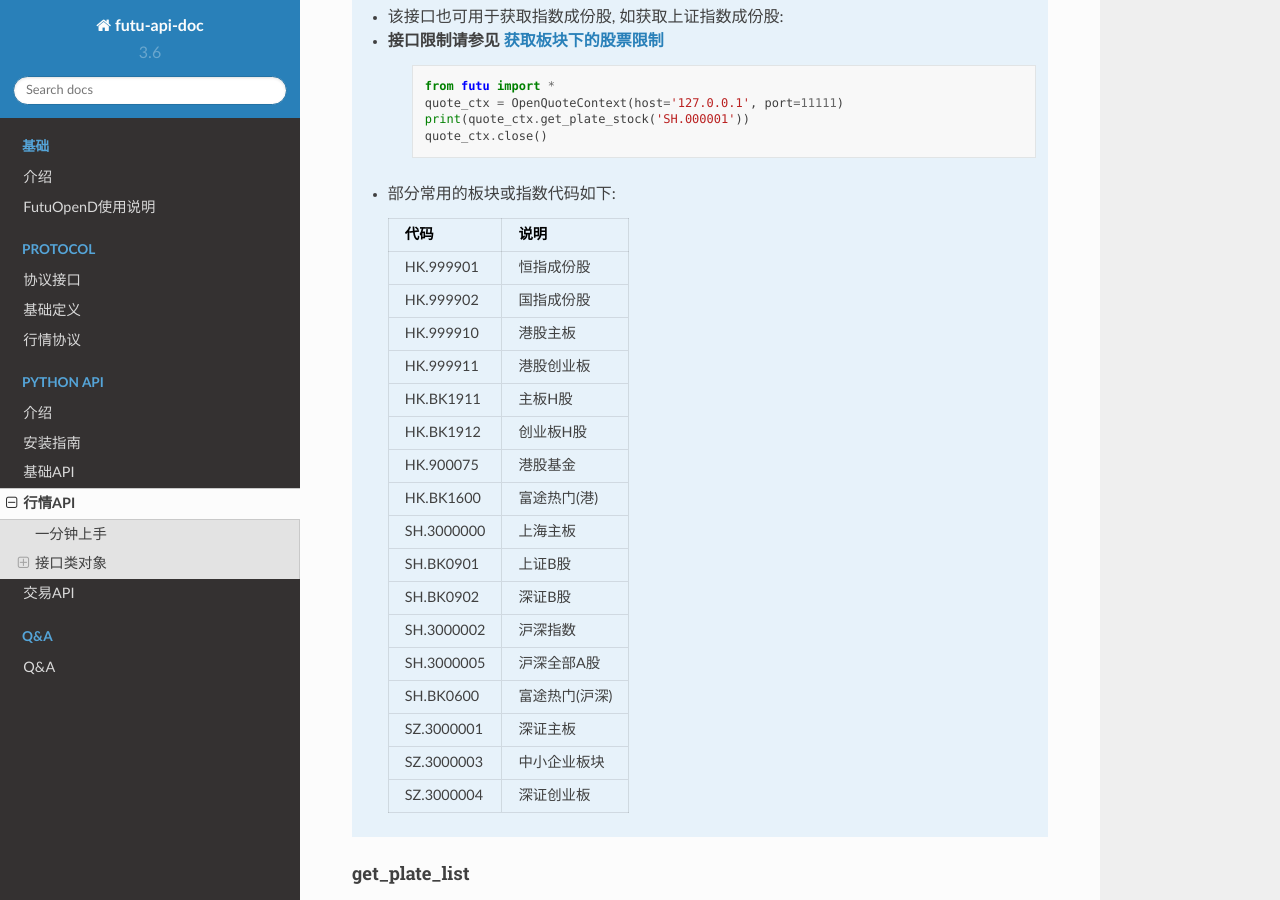
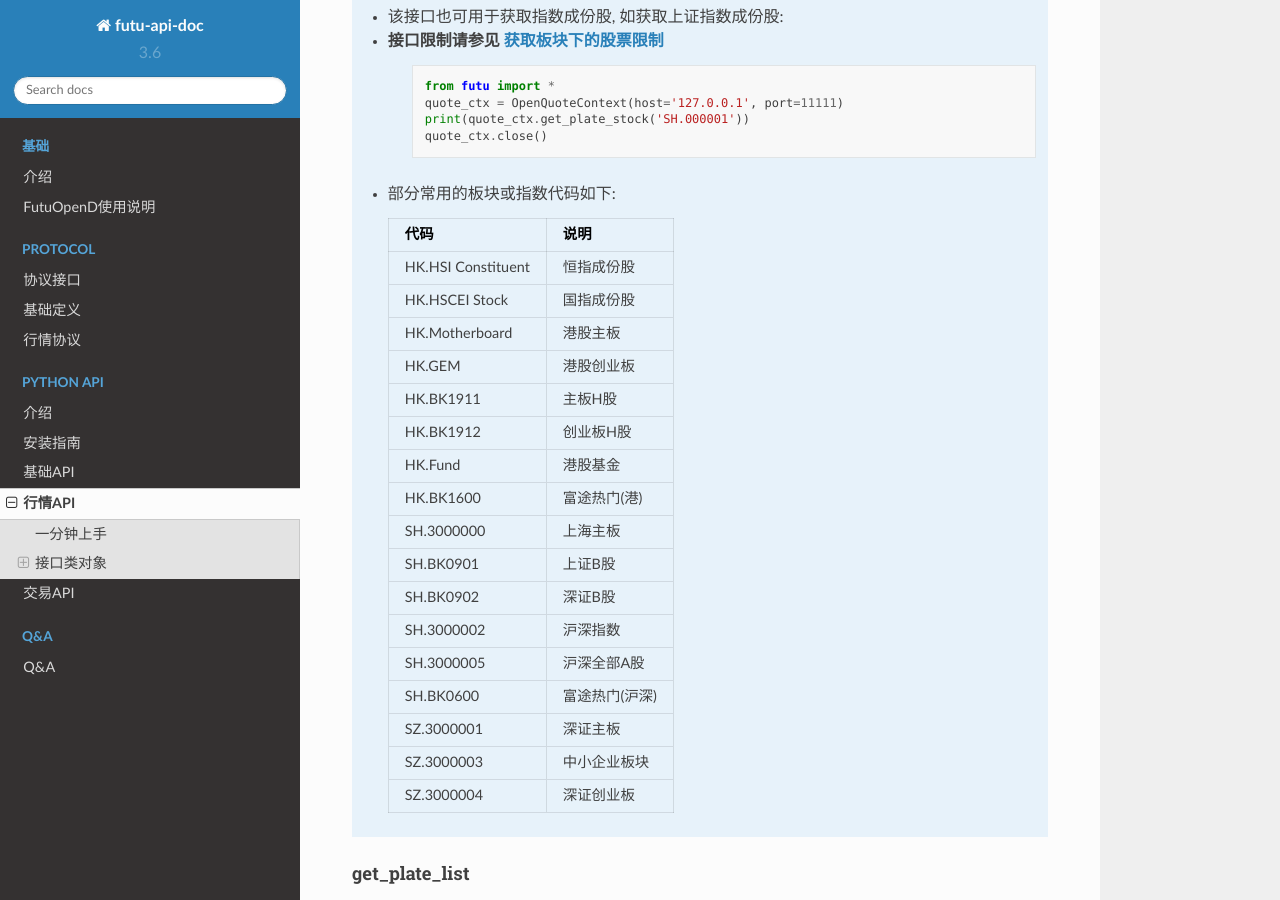
Before and after one commit to FutunnOpen/futu-api-doc, a Sphinx documentation site: the page built from doc_maker/source/api/Quote_API.rst, in a window 1280 px wide and 900 px high, scrolled down 11961 px. Built offline with Sphinx 7.4.7 and the Read the Docs theme 2.0.0, drawn with Linux system fonts in a browser that asks for light colours; pages that are not in the unit, such as notebooks, are missing from menus.

Commit message:
fix get_plate_stock的板块代码更新

```diff
--- a/doc_maker/source/api/Quote_API.rst
+++ b/doc_maker/source/api/Quote_API.rst
@@ -596,18 +596,18 @@ get_plate_stock
         =====================  ==============================================================
             代码                      说明
         =====================  ==============================================================
-        HK.999901                  恒指成份股
-        HK.999902                  国指成份股
-        HK.999910                  港股主板
-        HK.999911                  港股创业板
+        HK.HSI Constituent         恒指成份股
+        HK.HSCEI Stock             国指成份股
+        HK.Motherboard             港股主板
+        HK.GEM                     港股创业板
         HK.BK1911                  主板H股
         HK.BK1912                  创业板H股
-        HK.900075                  港股基金
+        HK.Fund                    港股基金
         HK.BK1600                  富途热门(港)
         SH.3000000                 上海主板
         SH.BK0901                  上证B股
         SH.BK0902                  深证B股
-        SH.3000002				   沪深指数
+        SH.3000002                 沪深指数
         SH.3000005                 沪深全部A股
         SH.BK0600                  富途热门(沪深)
         SZ.3000001                 深证主板
```
